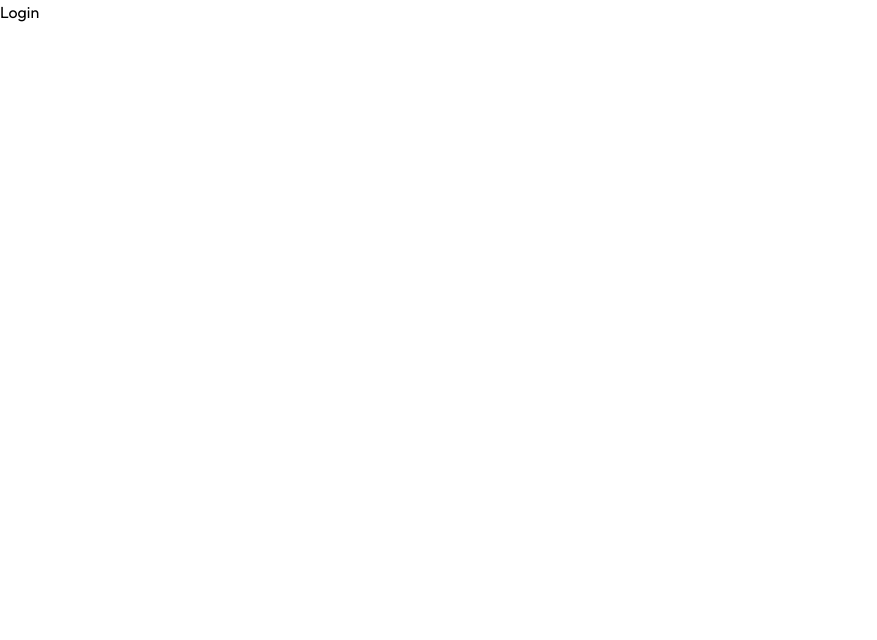
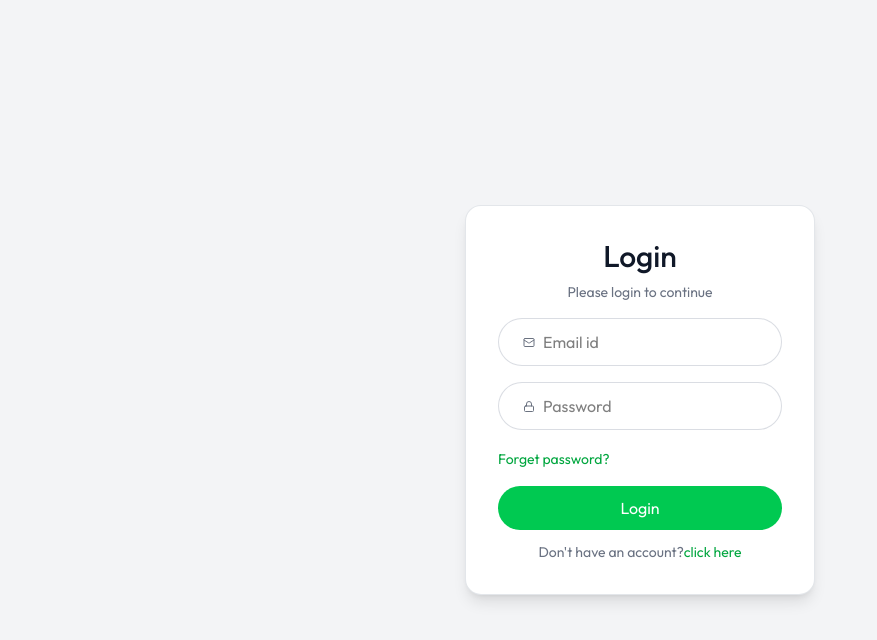
Before and after one commit to AdityaSohal/AI-Resume_Builder, a React (Vite) app in the folder client/: page /login in a window 1280 px wide. Shown: the top 640 px of the page, without its empty margins (0-877 px from the left). Built offline with nearby package versions, Linux system fonts and the light colour scheme.

Commit message:
making login page

```diff
--- a/client/src/pages/Login.jsx
+++ b/client/src/pages/Login.jsx
@@ -1,9 +1,60 @@
 import React from 'react'
+import { Mail, User2Icon, Lock } from 'lucide-react'
 
 const Login = () => {
-  return (
-    <div>Login</div>
-  )
+    const [state, setState] = React.useState("login")
+    const [formData, setFormData] = React.useState({ name: '', email: '', password: '' })
+
+    const handleSubmit = async (e) => {
+        e.preventDefault()
+        // handle login or signup logic here
+    }
+
+    const handleChange = (e) => {
+        const { name, value } = e.target
+        setFormData(prev => ({ ...prev, [name]: value }))
+    }
+
+    return (
+        <div className="flex items-center justify-center min-h-screen bg-gray-100">
+            <form onSubmit={handleSubmit} className="sm:w-[350px] w-full text-center border border-gray-300/60 rounded-2xl px-8 py-8 bg-white shadow-lg">
+                <h1 className="text-gray-900 text-3xl font-medium">{state === "login" ? "Login" : "Sign up"}</h1>
+                <p className="text-gray-500 text-sm mt-2">Please {state} to continue</p>
+
+                {state !== "login" && (
+                    <div className="flex items-center mt-6 w-full bg-white border border-gray-300/80 h-12 rounded-full overflow-hidden pl-6 gap-2">
+                        <User2Icon size={16} color="#6b7280" />
+                        <input type="text" name="name" placeholder="Name" className="border-none outline-none ring-0 w-full" value={formData.name} onChange={handleChange} required />
+                    </div>
+                )}
+
+                <div className="flex items-center w-full mt-4 bg-white border border-gray-300/80 h-12 rounded-full overflow-hidden pl-6 gap-2">
+                    <Mail size={13} color="#6b7280"/>
+                    <input type="email" name="email" placeholder="Email id" className="border-none outline-none ring-0 w-full" value={formData.email} onChange={handleChange} required />
+                </div>
+
+                <div className="flex items-center mt-4 w-full bg-white border border-gray-300/80 h-12 rounded-full overflow-hidden pl-6 gap-2">
+                    <Lock size={13} color="#6b7280"/>
+                    <input type="password" name="password" placeholder="Password" className="border-none outline-none ring-0 w-full" value={formData.password} onChange={handleChange} required />
+                </div>
+
+                <div className="mt-4 text-left text-green-600">
+                    <button className="text-sm" type="button">Forget password?</button>
+                </div>
+
+                <button type="submit" className="mt-4 w-full h-11 rounded-full text-white bg-green-500 hover:opacity-90 transition-opacity">
+                    {state === "login" ? "Login" : "Sign up"}
+                </button>
+
+                <p className="text-gray-500 text-sm mt-3 mb-0">
+                    {state === "login" ? "Don't have an account?" : "Already have an account?"}
+                    <a href="#" onClick={(e) => { e.preventDefault(); setState(prev => prev === "login" ? "register" : "login"); }} className="text-green-600 hover:underline">
+                        click here
+                    </a>
+                </p>
+            </form>
+        </div>
+    )
 }
 
 export default Login
```
